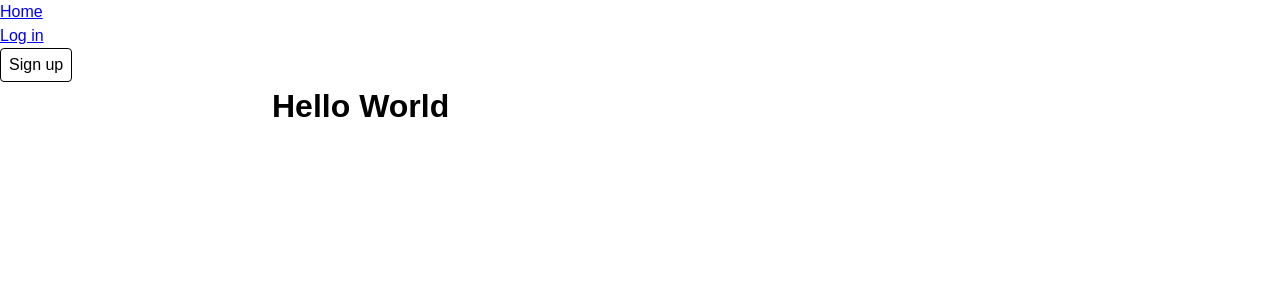
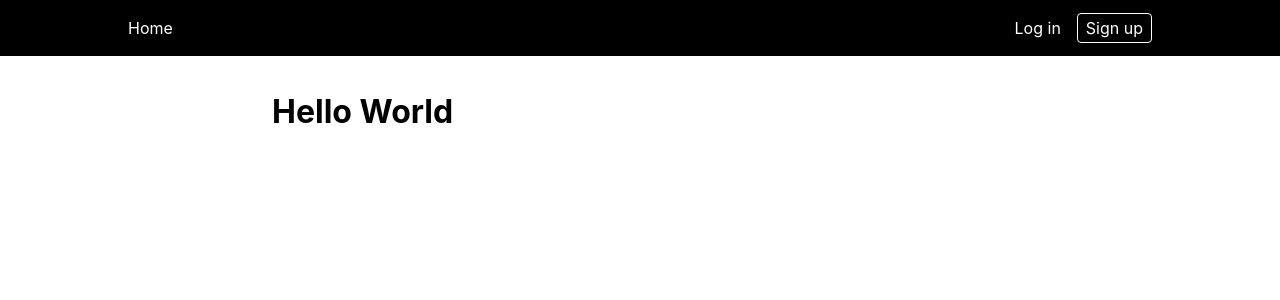
Before and after one commit to andrewdurnford/dungeonist, a React (Vite) app in the folder react/: page / in a window 1280 px wide. Shown: the top 300 px of the page. Built offline with nearby package versions, Linux system fonts and the light colour scheme; no server answers.

Commit message:
feat(react): Cleanup navbar component

```diff
--- a/react/src/components/Container.tsx
+++ b/react/src/components/Container.tsx
@@ -4,7 +4,7 @@ const Container = styled.div`
   display: flex;
   flex-direction: column;
   max-width: 768px;
-  margin: 0 auto;
+  margin: 2rem auto 0;
   padding: 0 1rem;
 
   > * + * {
--- a/react/src/components/Navbar.tsx
+++ b/react/src/components/Navbar.tsx
@@ -1,7 +1,57 @@
 import { Link } from "react-router-dom";
+import styled from "styled-components";
 import useAuth from "../hooks/useAuth";
 import { useMeQuery } from "../utils/graphql";
 import Button from "./Button";
+
+const Nav = styled.nav`
+  display: flex;
+  flex-direction: row;
+  align-items: center;
+  justify-content: center;
+  padding: 1rem;
+  background-color: ${({ theme }) => theme.colors.black};
+`;
+
+const Container = styled.div`
+  max-width: 1024px;
+  flex: 1;
+  display: flex;
+  justify-content: space-between;
+`;
+
+const List = styled.ul`
+  display: flex;
+  flex-direction: row;
+  align-items: center;
+  list-style-type: none;
+
+  > * + * {
+    margin-left: 1rem;
+  }
+`;
+
+const A = styled(Link)`
+  color: ${({ theme }) => theme.colors.white};
+  text-decoration: none;
+
+  &:hover {
+    text-decoration: underline;
+  }
+`;
+
+const LinkButton = styled(Button).attrs({ variant: "secondary" })`
+  color: ${({ theme }) => theme.colors.white};
+  border: 1px solid ${({ theme }) => theme.colors.white};
+  /* TODO: css should not be reset */
+  text-decoration: none;
+  padding: 0.25em 0.5em;
+  border-radius: 4px;
+
+  &:hover {
+    text-decoration: underline;
+  }
+`;
 
 function Navbar() {
   const { isLoggedIn, logout } = useAuth();
@@ -10,37 +60,51 @@ function Navbar() {
   if (loading) return <p>Loading...</p>;
 
   return (
-    <nav>
-      <ul>
+    <Nav>
+      <Container>
         {isLoggedIn ? (
           <>
-            <li>Welcome {data?.me?.email}!</li>
+            <List>
               <li>
-              <Link to="/">Home</Link>
+                <A to="/">Home</A>
               </li>
               <li>
-              <Button variant="secondary" onClick={logout}>
-                Log out
-              </Button>
+                <A to="/characters">Characters</A>
               </li>
+            </List>
+            <List>
+              <li>
+                <A to="/user">Settings</A>
+              </li>
+              <li>
+                <LinkButton onClick={logout}>Log out</LinkButton>
+              </li>
+            </List>
           </>
         ) : (
           <>
+            <List>
               <li>
-              <Link to="/">Home</Link>
+                <A to="/">Home</A>
               </li>
               <li>
-              <Link to="/login">Log in</Link>
+                <A to="/about"></A>
+              </li>
+            </List>
+            <List>
+              <li>
+                <A to="/login">Log in</A>
               </li>
               <li>
-              <Button as={Link} to="/signup" variant="secondary">
+                <LinkButton as={Link} to="/signup">
                   Sign up
-              </Button>
+                </LinkButton>
               </li>
+            </List>
           </>
         )}
-      </ul>
-    </nav>
+      </Container>
+    </Nav>
   );
 }
 
--- a/react/src/utils/theme.ts
+++ b/react/src/utils/theme.ts
@@ -7,7 +7,7 @@ export const GlobalStyle = createGlobalStyle`
     margin: 0;
   }
   body {
-    font-family: sans-serif;
+    font-family: -apple-system, BlinkMacSystemFont, 'Helvetica Neue', sans-serif;
     line-height: 1.5;
     font-size: 16px;
   }
```
Lines whose indentation alone changed are shown as unchanged.
